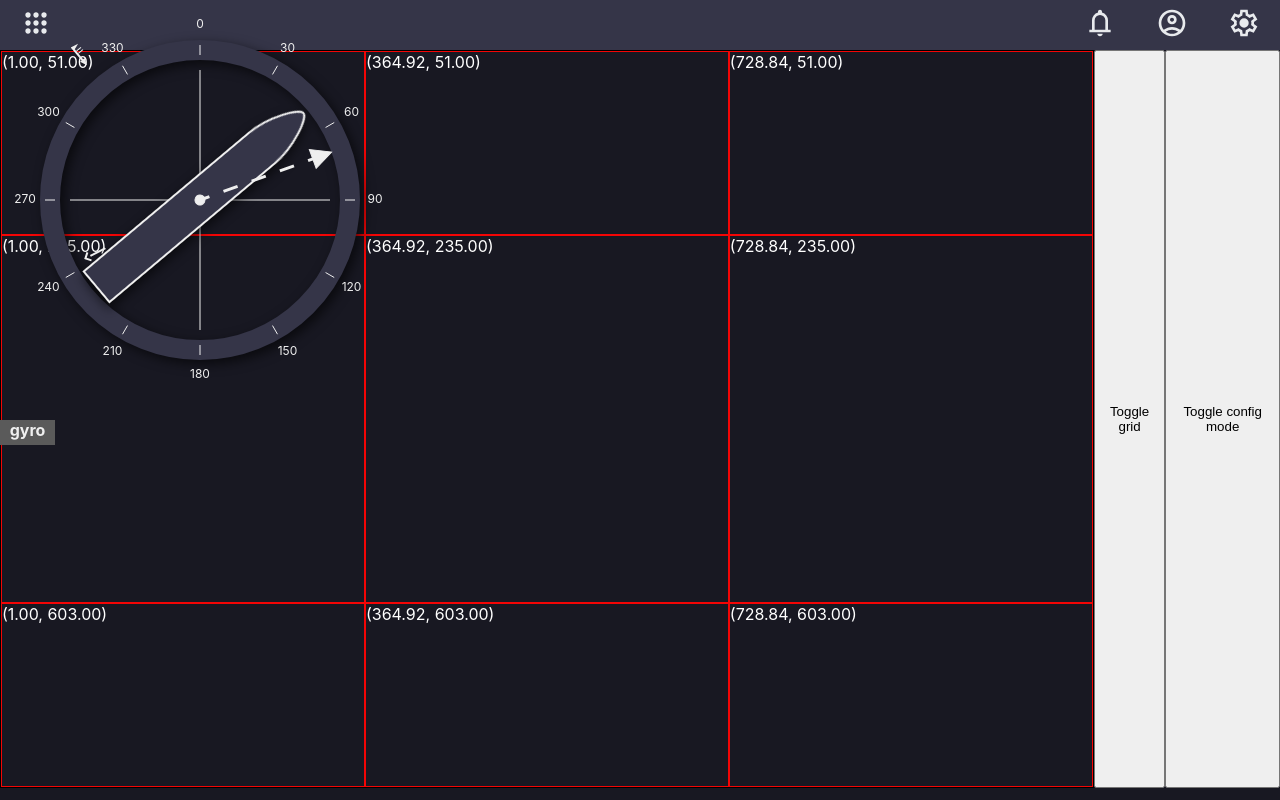
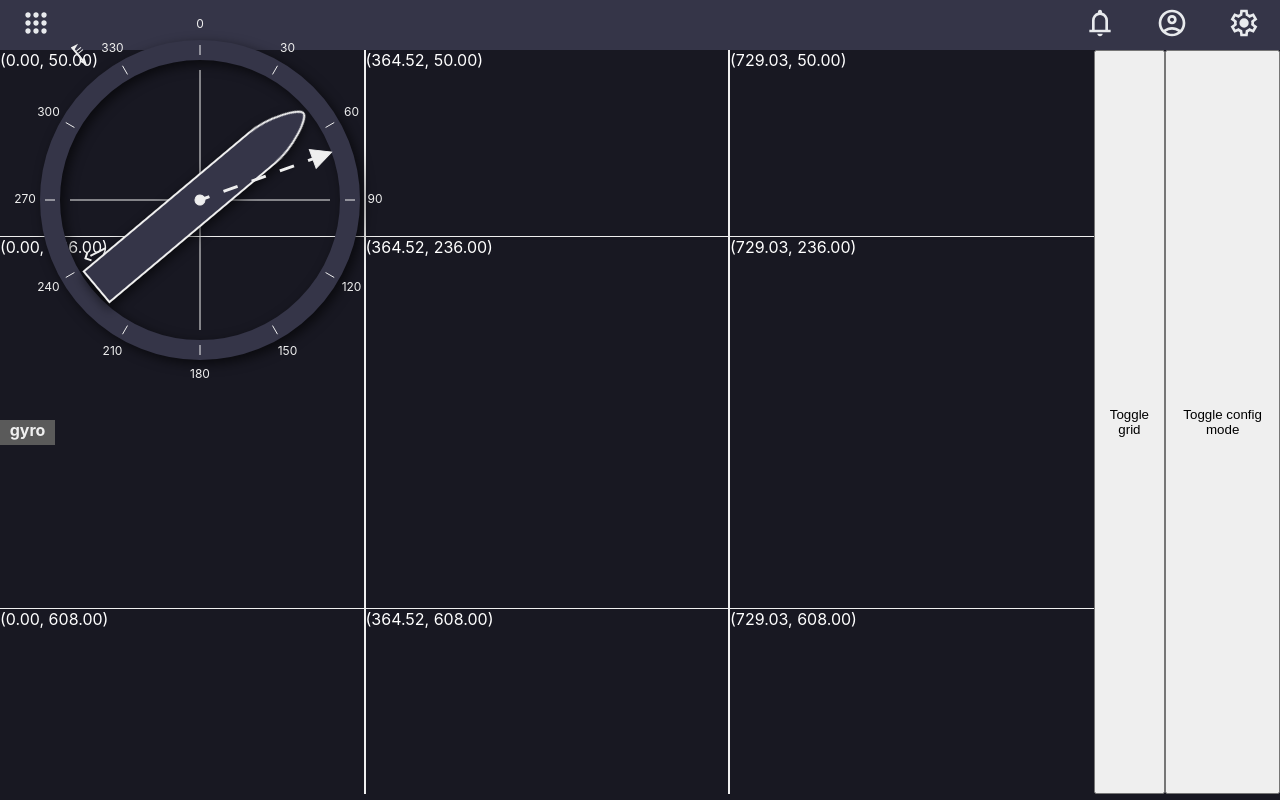
Before and after one commit to Henri-Willekens/mqtt-implementation, a React (Create React App) app: page / in a window 1280 px wide. Built offline with nearby package versions, Linux system fonts and the light colour scheme.

Commit message:
indents and styling

```diff
--- a/src/components/atoms/Draggable/Draggable.tsx
+++ b/src/components/atoms/Draggable/Draggable.tsx
@@ -1,5 +1,5 @@
 import React, { useState } from 'react';
-import { gridPositions } from '../Grid/Grid';
+import { _gridPositions } from '../Grid/Grid';
 import DraggProps from './Draggable.types';
 import './Draggable.scss';
 
@@ -10,9 +10,9 @@ const Draggable: React.FC<DraggProps> = ({ children, gridEnabled, configMode })
 
   const startDrag = (event: any) => {
     if (configMode) {
-    const rect = event.target.getBoundingClientRect();
-    setOffset({ x: event.clientX - rect.left, y: event.clientY - rect.top });
-    setDragging(true);
+      const rect = event.target.getBoundingClientRect();
+      setOffset({ x: event.clientX - rect.left, y: event.clientY - rect.top });
+      setDragging(true);
     }
   };
 
@@ -30,13 +30,13 @@ const Draggable: React.FC<DraggProps> = ({ children, gridEnabled, configMode })
   };
 
   const snapToGrid = () => {
-    let closestPosition = gridPositions[0];
+    let closestPosition = _gridPositions[0];
     let minDistance = Number.MAX_VALUE;
 
-    gridPositions.forEach((gridPosition) => {
-      const distance = Math.hypot(position.x - gridPosition.x, position.y - gridPosition.y);
+    _gridPositions.forEach((_gridPosition) => {
+      const distance = Math.hypot(position.x - _gridPosition.x, position.y - _gridPosition.y);
       if (distance < minDistance) {
-        closestPosition = gridPosition;
+        closestPosition = _gridPosition;
         minDistance = distance;
       }
     });
--- a/src/components/atoms/Grid/Grid.scss
+++ b/src/components/atoms/Grid/Grid.scss
@@ -1,18 +1,34 @@
 @import "../../../styles/colorVariables";
+
 
 .grid-container {
   display: grid;
   grid-template-columns: repeat(3, 1fr);
   grid-template-rows: 1fr 2fr 1fr;
   width: 100%;
-    height: 92vh;
-    border: 1px solid black;
+  height: 93vh;
   position: relative;
 }
 
 .grid-square {
-    border: 1px solid #f30505;
+  border: 1px solid $background-border;
   display: flex;
+
+  &:nth-child(-n+3) {
+    border-top: none;
+  }
+
+  &:nth-child(3n + 1) {
+    border-left: none;
+  }
+
+  &:nth-child(3n) {
+    border-right: none;
+  }
+
+  &:nth-child(-n+9) {
+    border-bottom: none;
+  }
 }
 
 span {
--- a/src/components/atoms/Grid/Grid.tsx
+++ b/src/components/atoms/Grid/Grid.tsx
@@ -1,18 +1,18 @@
 import React, { useEffect } from 'react';
 import './Grid.scss';
 
-const gridPositions: [{x: number, y: number}] = [{ x: 0, y: 0 }];
+const _gridPositions: [{ x: number, y: number }] = [{ x: 0, y: 0 }];
 
 const Grid = () => {
   useEffect(() => {
     function updateCoordinates() {
-      const gridItems = document.querySelectorAll('.grid-square');
-      gridItems.forEach(item => {
-        const rect = item.getBoundingClientRect();
-        const coordinates = item.querySelector('.coordinates');
-        if (coordinates) {
-          gridPositions.push({ x: rect.left, y: rect.top });
-          coordinates.textContent = `(${rect.left.toFixed(2)}, ${rect.top.toFixed(2)})`;
+      const _gridItems = document.querySelectorAll('.grid-square');
+      _gridItems.forEach(_item => {
+        const _rect = _item.getBoundingClientRect();
+        const _coordinates = _item.querySelector('.coordinates');
+        if (_coordinates) {
+          _gridPositions.push({ x: _rect.left, y: _rect.top });
+          _coordinates.textContent = `(${_rect.left.toFixed(2)}, ${_rect.top.toFixed(2)})`;
         }
       });
     }
@@ -31,11 +31,11 @@ const Grid = () => {
 
   return (
     <div className="grid-container">
-      {Array.from({ length: 9 }).map((_, index) => (
-        <div key={index} className="grid-square"><span className="coordinates"></span></div>
+      {Array.from({ length: 9 }).map((_, _index) => (
+        <div key={_index} className="grid-square"><span className="coordinates"></span></div>
       ))}
     </div>
   );
 };
 
-export { Grid, gridPositions };
+export { Grid, _gridPositions };
```
Also changed, not shown: src/App.tsx (+4 -4 lines), src/components/atoms/Draggable/Draggable.types.ts (+4 -4 lines), src/components/organisms/DynamicRenderComponents/DynamicRenderComponents.tsx (+4 -4 lines), src/components/atoms/Draggable/Draggable.scss (indentation only). Lines whose indentation alone changed are shown as unchanged.
